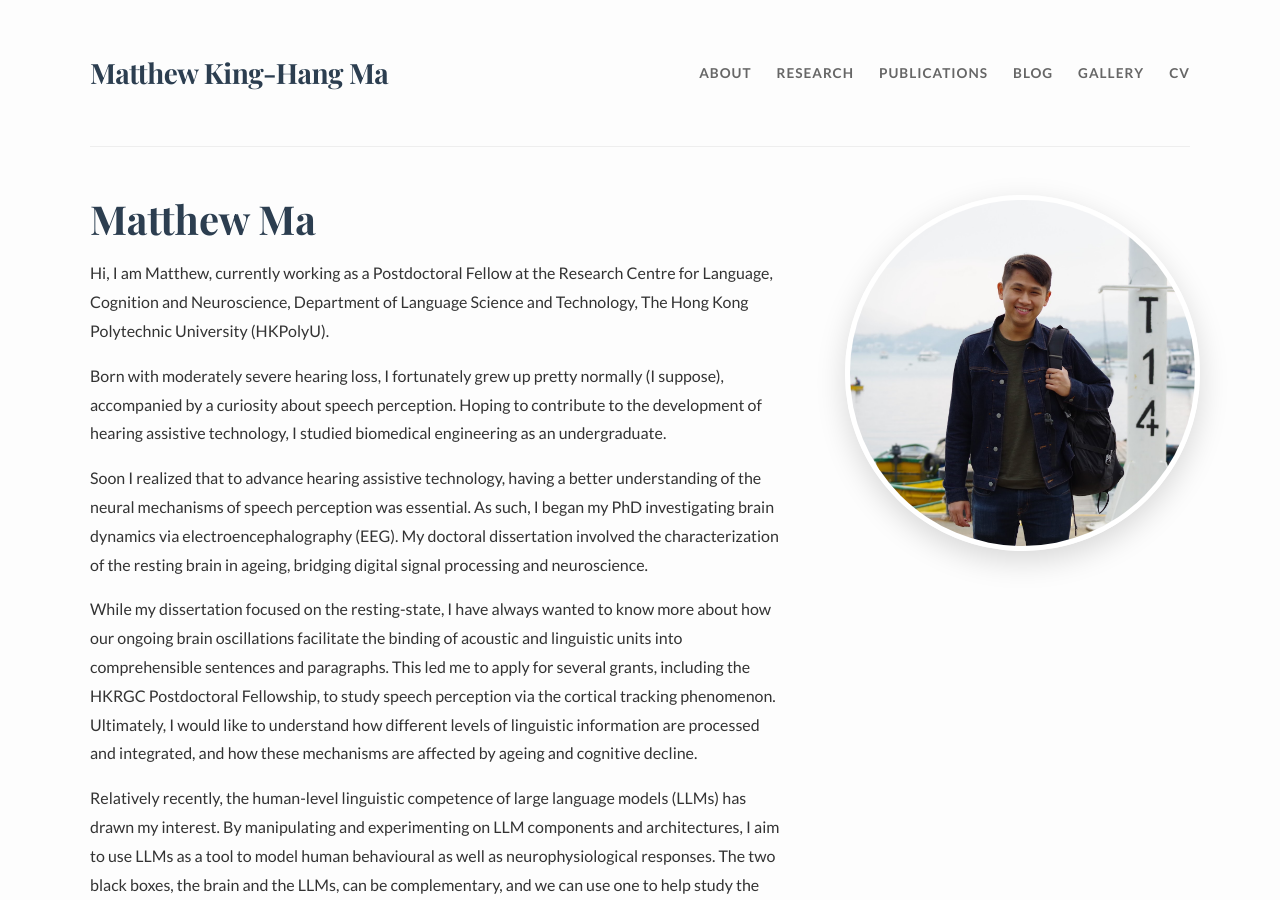
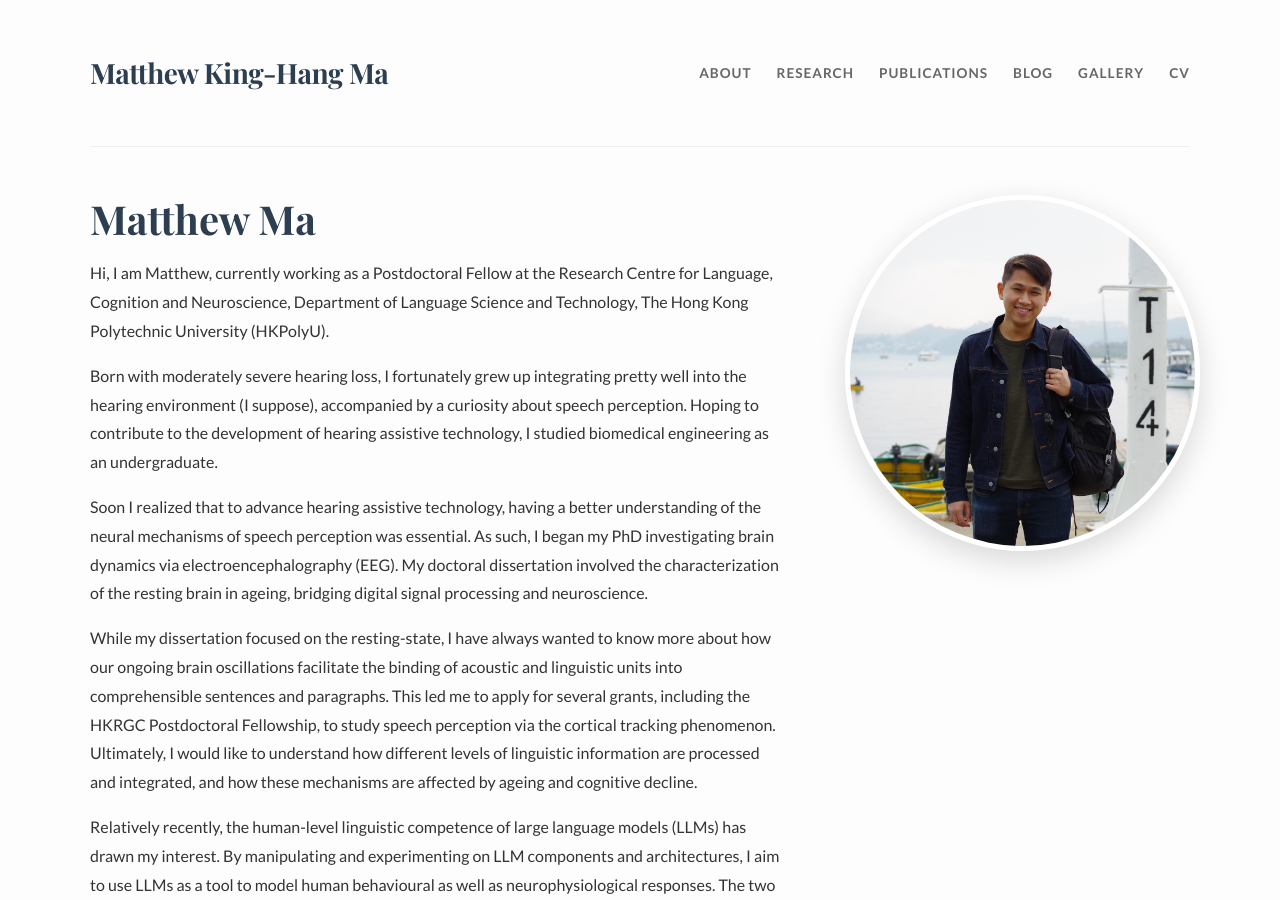
Before and after one commit to neurothew/neurothew.github.io, a Jekyll site: the page built from index.md, in a window 1280 px wide and 900 px high. Built offline with Jekyll 4.4.1, drawn with Linux system fonts in a browser that asks for light colours.

Commit message:
Update index.md

```diff
--- a/index.md
+++ b/index.md
@@ -38,7 +38,7 @@ Hi, I am Matthew, currently working as a Postdoctoral Fellow at the Research Cen
 </p>
 
 <p>
-Born with moderately severe hearing loss, I fortunately grew up pretty normally (I suppose), accompanied by a curiosity about speech perception. Hoping to contribute to the development of hearing assistive technology, I studied biomedical engineering as an undergraduate.
+Born with moderately severe hearing loss, I fortunately grew up integrating pretty well into the hearing environment (I suppose), accompanied by a curiosity about speech perception. Hoping to contribute to the development of hearing assistive technology, I studied biomedical engineering as an undergraduate.
 </p>
 
 <p>
```
